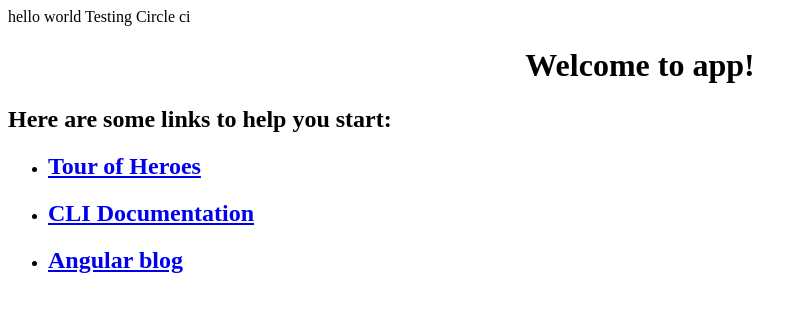
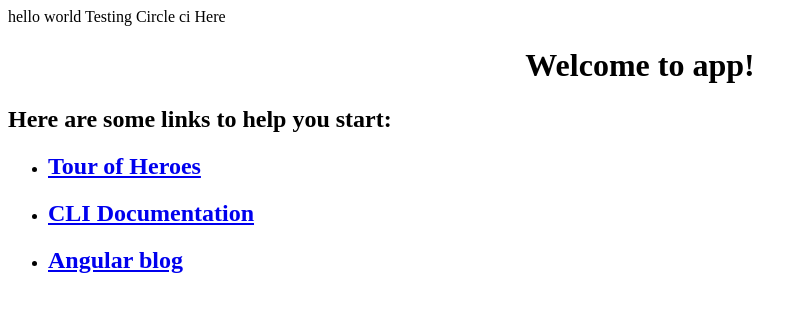
Before and after one commit to Gurpreet-Chhabra/CircleCi, an Angular app: page / in a window 1280 px wide. Shown: the top 312 px of the page, without its empty margins (0-807 px from the left). Built offline with nearby package versions, Linux system fonts and the light colour scheme.

Commit message:
Ccircle CI

```diff
--- a/src/app/app.component.html
+++ b/src/app/app.component.html
@@ -1,4 +1,4 @@
-hello world Testing Circle ci
+hello world Testing Circle ci Here
 <div style="text-align:center">
   <h1>
     Welcome to {{ title }}!
```
